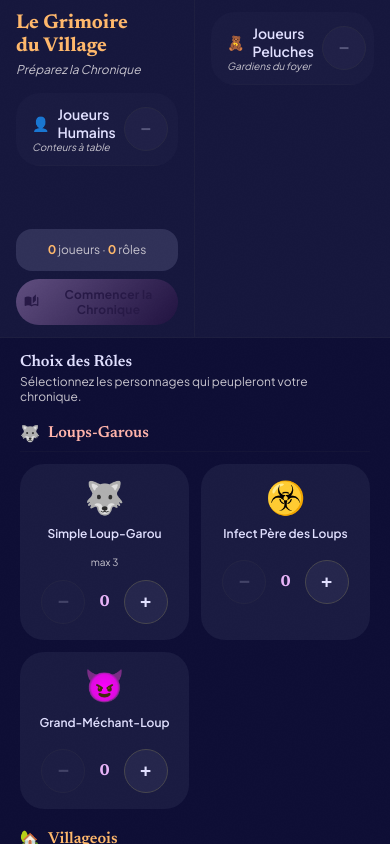
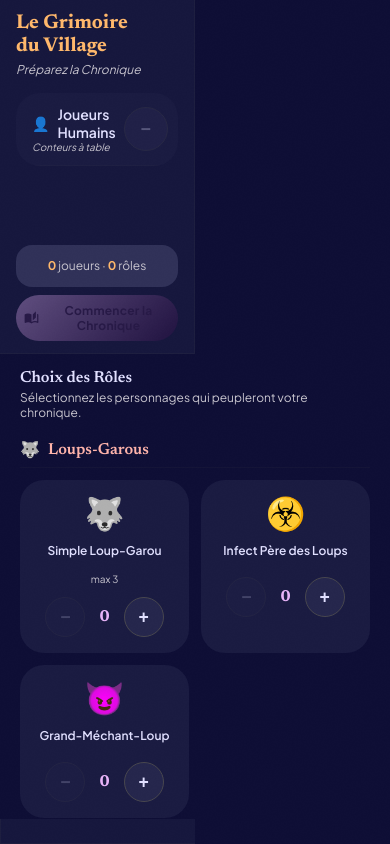
Before and after one commit to theobaldcharlie83-hue/loup_garou, a React (Vite) app: page / in a window 390 px wide. Built offline with nearby package versions, Linux system fonts and the light colour scheme.

Commit message:
fix: correction layout ecran de configuration sur mobile (grid-area manquants + paysage S23)

```diff
--- a/src/screens/SetupScreen/SetupScreen.css
+++ b/src/screens/SetupScreen/SetupScreen.css
@@ -595,46 +595,41 @@
 
 /* ─── Responsive Tablettes & Petits Écrans ────────────────── */
 @media (max-width: 1024px) {
+  /* La grille passe à 2 colonnes égales en haut + zone rôles en bas */
+  /* Note: on garde grid-template-columns car les éléments suivent
+     l'ordre du DOM naturellement sans grid-area */
   .setup-screen {
-    display: grid;
     grid-template-columns: 1fr 1fr;
-    grid-template-rows: auto 1fr;
-    grid-template-areas:
-      "sidebar-left sidebar-right"
-      "roles roles";
-    height: 100vh;
-    overflow: hidden;
+    grid-template-rows: minmax(0, 42vh) 1fr;
   }
 
-  .setup-sidebar {
-    grid-area: sidebar-left;
-    border-right: 1px solid rgba(71, 70, 78, 0.15);
-    border-bottom: 1px solid rgba(71, 70, 78, 0.15);
-    height: 40vh;
-    padding: var(--space-3) var(--space-4);
-  }
-
-  .setup-sidebar-right {
-    grid-area: sidebar-right;
-    border-left: none;
-    border-bottom: 1px solid rgba(71, 70, 78, 0.15);
-    height: 40vh;
-    padding: var(--space-3) var(--space-4);
-  }
-
+  /* La zone des rôles (main) doit occuper toute la largeur sur 2ème rangée */
   .setup-roles-zone {
-    grid-area: roles;
-    height: 60vh;
+    grid-column: 1 / -1;
     overflow-y: auto;
     padding: var(--space-4) var(--space-5);
   }
 
+  /* Les deux sidebars en haut : hauteur fixe et scroll interne */
+  .setup-sidebar,
+  .setup-sidebar-right {
+    overflow-y: auto;
+    padding: var(--space-3) var(--space-4);
+    border-bottom: 1px solid rgba(71, 70, 78, 0.15);
+  }
+
+  .setup-sidebar-right {
+    border-left: 1px solid rgba(71, 70, 78, 0.15);
+  }
+
   .setup-sidebar__scrollable-area {
     padding-right: 0;
+    overflow: visible; /* Laisse le parent gérer le scroll */
   }
 
   .player-names-list {
     padding: var(--space-2) var(--space-3);
+    overflow-y: visible; /* Laisse le parent sidebar gérer le scroll */
   }
 
   .setup-footer {
@@ -648,14 +643,63 @@
     font-size: var(--text-label-lg);
   }
 
+  /* Boutons plus grands pour le toucher */
   .counter-btn {
     width: 44px;
     height: 44px;
   }
 
   .qty-btn {
-    width: 44px;
-    height: 44px;
-    font-size: 1.2rem;
+    width: 40px;
+    height: 40px;
+    font-size: 1.1rem;
   }
 }
+
+/* ─── Mode Paysage Mobile (ex: S23 Ultra en paysage) ───────── */
+@media (max-width: 1024px) and (max-height: 600px) {
+  .setup-screen {
+    grid-template-rows: minmax(0, 48vh) 1fr;
+  }
+
+  .setup-sidebar,
+  .setup-sidebar-right {
+    padding: var(--space-2) var(--space-3);
+  }
+
+  .setup-sidebar__title {
+    font-size: var(--text-title-lg);
+  }
+
+  .setup-sidebar__subtitle {
+    display: none; /* Gain de place sur petit écran */
+  }
+
+  .setup-footer {
+    gap: var(--space-1);
+  }
+
+  .btn-primary.setup-cta,
+  .btn-secondary.setup-cta {
+    padding: 6px var(--space-2);
+    font-size: var(--text-label-md);
+  }
+
+  .setup-summary {
+    font-size: var(--text-label-md);
+    padding: var(--space-2) var(--space-3);
+  }
+
+  .player-block__header {
+    padding: var(--space-2) var(--space-3);
+  }
+
+  .counter-btn {
+    width: 36px;
+    height: 36px;
+  }
+
+  .counter-value {
+    font-size: var(--text-title-md);
+  }
+}
```
